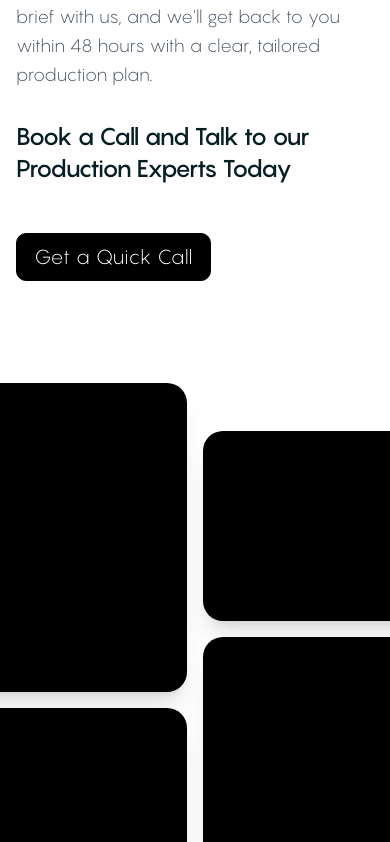
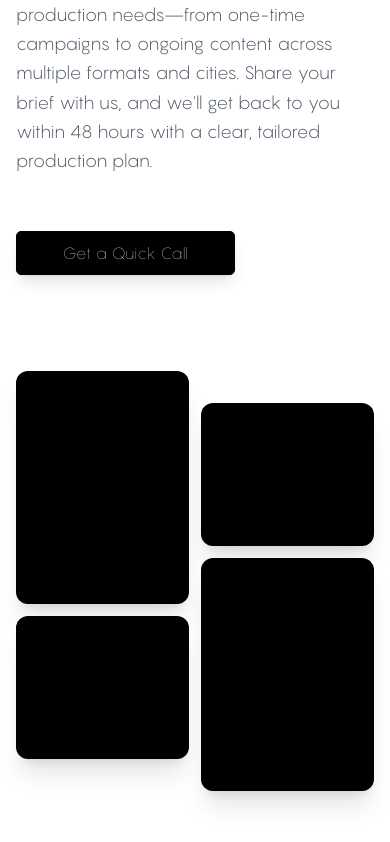
Before and after one commit to amanaanubhav/brndo.in, a Next.js app: page /video-shoot in a window 390 px wide. Shown: the part 5022-5864 px from the top of the page. Built offline with nearby package versions, Linux system fonts and the light colour scheme.

Commit message:
feat: add EnterpriseReliability component to video shoot feature set

```diff
--- a/src/features/video-shoot/EnterpriseReliability.jsx
+++ b/src/features/video-shoot/EnterpriseReliability.jsx
@@ -9,19 +9,19 @@ export default function EnterpriseReliability() {
           Video Production Services For <br className="md:hidden" /> Enterprise-grade Reliability
         </h2>
 
+        <h3 className="font-instrument text-2xl md:text-3xl font-medium text-[#071E22] dark:text-gray-100 tracking-tight mt-[-10px]">
+          Book a Call and Talk to our Production Experts Today
+        </h3>
+
         <p className="font-pangram text-lg md:text-xl text-gray-600 dark:text-gray-300 font-light leading-relaxed">
           20+ brands trust BRNDO for their video production needs—from one-time campaigns to ongoing content across multiple formats and cities. Share your brief with us, and we'll get back to you within 48 hours with a clear, tailored production plan.
         </p>
 
-        <h3 className="font-instrument text-2xl font-medium text-[#071E22] dark:text-gray-100 tracking-tight">
-          Book a Call and Talk to our Production Experts Today
-        </h3>
-
-        <div className="mt-4">
+        <div className="mt-6 md:mt-8">
           <Button
             variant="primary"
             href="/contact"
-            className="!w-[195px] !h-[48px] !rounded-[10px] !px-[60px] !py-[21px] flex items-center justify-center gap-[10px]"
+            className="!w-[219px] !h-[44px] !rounded-[5px] md:!w-[195px] md:!h-[48px] md:!rounded-[10px] md:!px-[60px] md:!py-[21px] text-base md:text-lg font-thin shadow-lg hover:shadow-xl transition-all flex items-center justify-center gap-[10px]"
           >
             Get a Quick Call
           </Button>
@@ -29,17 +29,17 @@ export default function EnterpriseReliability() {
       </div>
 
       {/* Right side Video Grid Layout */}
-      <div className="flex flex-row items-start gap-4 h-[591px]">
+      <div className="flex flex-row items-start gap-3 md:gap-4 w-full max-w-[400px] lg:max-w-none md:w-auto h-auto md:h-[591px] justify-center mt-8 lg:mt-0 mx-auto lg:mx-0">
         {/* Column 1 */}
-        <div className="flex flex-col gap-4 w-[230px] h-full justify-center">
-          <div className="w-full h-[309px] bg-black rounded-[20px] shadow-xl hover:scale-[1.02] transition-transform"></div>
-          <div className="w-full h-[190px] bg-black rounded-[20px] shadow-xl hover:scale-[1.02] transition-transform"></div>
+        <div className="flex flex-col gap-3 md:gap-4 w-1/2 md:w-[230px] h-full justify-center">
+          <div className="w-full bg-black rounded-xl md:rounded-[20px] shadow-xl hover:scale-[1.02] transition-transform" style={{ aspectRatio: '230 / 309' }}></div>
+          <div className="w-full bg-black rounded-xl md:rounded-[20px] shadow-xl hover:scale-[1.02] transition-transform" style={{ aspectRatio: '230 / 190' }}></div>
         </div>
 
         {/* Column 2 */}
-        <div className="flex flex-col gap-4 w-[230px] h-full justify-center mt-12">
-          <div className="w-full h-[190px] bg-black rounded-[20px] shadow-xl hover:scale-[1.02] transition-transform"></div>
-          <div className="w-full h-[309px] bg-black rounded-[20px] shadow-xl hover:scale-[1.02] transition-transform"></div>
+        <div className="flex flex-col gap-3 md:gap-4 w-1/2 md:w-[230px] h-full justify-center mt-8 md:mt-12">
+          <div className="w-full bg-black rounded-xl md:rounded-[20px] shadow-xl hover:scale-[1.02] transition-transform" style={{ aspectRatio: '230 / 190' }}></div>
+          <div className="w-full bg-black rounded-xl md:rounded-[20px] shadow-xl hover:scale-[1.02] transition-transform" style={{ aspectRatio: '230 / 309' }}></div>
         </div>
       </div>
 
```
